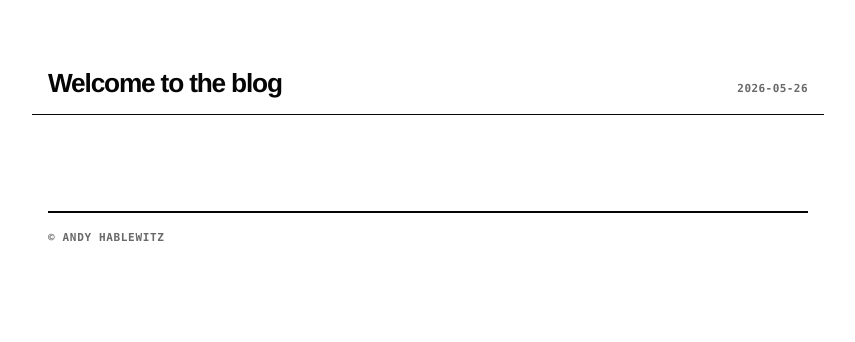
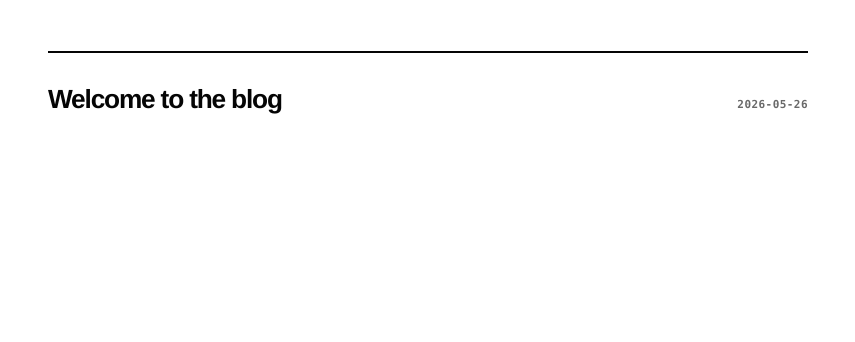
Before and after one commit to android2221/resume, an Eleventy site: page src/blog/blog_index.md in a window 1280 px wide. Shown: the part 496-838 px from the top of the page, without its empty margins (212-1067 px from the left). After the commit the page ends 800 px from the top, so only its background shows below. Built offline with nearby package versions, Linux system fonts and the light colour scheme; Eleventy itself is replaced by a stand-in of ours; files that its build step writes are made by us from their sources.

Commit message:
remove footer and create resume CSS on build

```diff
--- a/docker-compose.dev.yml
+++ b/docker-compose.dev.yml
@@ -11,7 +11,9 @@
       - RENDER_FILE_LOCATION=/code/src/resume/Resume.md
     command: >
       bash -c '
-        npm install && npm start && npm run watch
+        npm install && npm start && \
+        mkdir -p /save-dir/css && cp -r /code/src/resume/css/. /save-dir/css && \
+        npm run watch
       '
 
   # Eleventy dev server with hot reload (serves the whole site at localhost:8080)
--- a/src/blog/_layouts/base.njk
+++ b/src/blog/_layouts/base.njk
@@ -250,7 +250,6 @@
       column-gap: calc(var(--grid) * 2);
       margin: 0 calc(var(--grid) * -2) calc(var(--grid) * 7);
       padding: calc(var(--grid) * 3) calc(var(--grid) * 2);
-      border-bottom: var(--rule);
       transition: background-color 120ms linear, color 120ms linear;
     }
     .latest-post:hover {
@@ -281,7 +280,8 @@
       letter-spacing: -0.05em;
     }
     .post-list {
-      margin-top: calc(var(--grid) * 1);
+      padding-top: calc(var(--grid) * 2);
+      border-top: var(--rule);
     }
     .post-row {
       display: flex;
@@ -290,7 +290,6 @@
       gap: calc(var(--grid) * 2);
       margin: 0 calc(var(--grid) * -2);
       padding: calc(var(--grid) * 2);
-      border-bottom: var(--fine);
       transition: background-color 120ms linear, color 120ms linear;
     }
     .post-row:hover {
@@ -362,7 +361,7 @@
       justify-content: space-between;
       gap: calc(var(--grid) * 2);
       padding-top: calc(var(--grid) * 2);
-      margin-top: calc(var(--grid) * 12);
+      margin-top: calc(var(--grid) * 6);
       border-top: var(--rule);
       font-family: var(--mono);
       font-size: 11px;
@@ -424,10 +423,6 @@
     <main>
       {{ content | safe }}
     </main>
-
-    <footer class="ftr">
-      &copy; {{ "now" | date("YYYY") }} Andy Hablewitz
-    </footer>
   </div>
 </body>
 </html>
```
